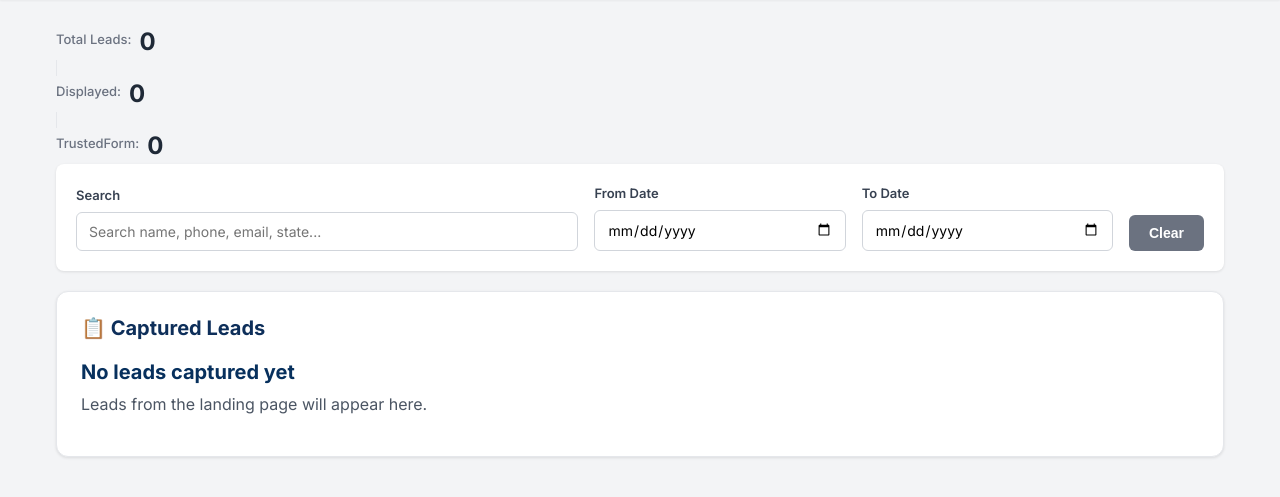
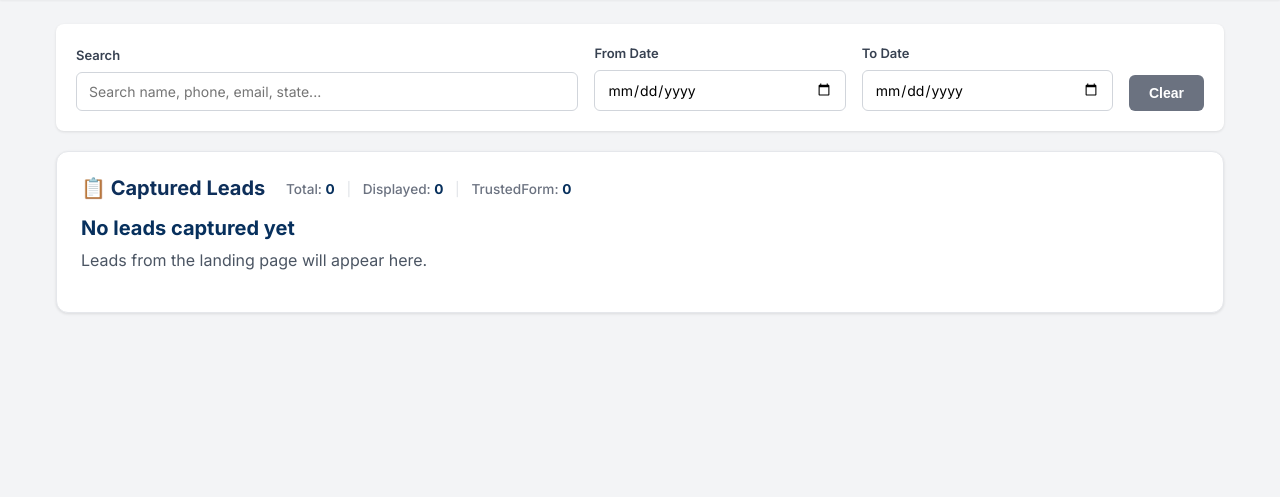
Before and after one commit to bbarnes4318/medicare-arron, a Flask app: page /leads in a window 1280 px wide. Shown: the part 87-584 px from the top of the page. Run offline with Flask 3, Linux system fonts and the light colour scheme; the visitor is signed in with stand-in values (Sample User, id 1); data that the repository does not hold is empty; some libraries are stand-ins or nearby versions.

Commit message:
Final polish: Compact leads page and simplified integration fields

```diff
--- a/templates/integrations.html
+++ b/templates/integrations.html
@@ -246,15 +246,9 @@
             { id: 'last_name', label: 'Last Name', placeholder: 'e.g. last_name' },
             { id: 'phone', label: 'Phone Number', placeholder: 'e.g. caller_id' },
             { id: 'email', label: 'Email Address', placeholder: 'e.g. email_address' },
-            { id: 'address', label: 'Address', placeholder: 'e.g. address_1' },
-            { id: 'city', label: 'City', placeholder: 'e.g. city' },
             { id: 'state', label: 'State', placeholder: 'e.g. region' },
             { id: 'zip_code', label: 'Zip Code', placeholder: 'e.g. postal_code' },
-            { id: 'disclosure', label: 'Disclosure (TCPA)', placeholder: 'e.g. tcpa_consent' },
             { id: 'trustedform_cert_url', label: 'TrustedForm URL', placeholder: 'e.g. trusted_form_cert_url' },
-            { id: 'trustedform_token', label: 'TrustedForm Token', placeholder: 'e.g. trusted_form_token' },
-            { id: 'trustedform_ping_url', label: 'TrustedForm Ping URL', placeholder: 'e.g. trusted_form_ping_url' },
-            { id: 'source', label: 'Source', placeholder: 'e.g. lead_source' },
             { id: 'id', label: 'Lead ID', placeholder: 'e.g. lead_id' },
             { id: 'timestamp', label: 'Timestamp', placeholder: 'e.g. submission_time' }
         ];
--- a/templates/leads.html
+++ b/templates/leads.html
@@ -223,22 +223,7 @@
     </header>
 
     <div class="container">
-        <div class="stat-ribbon">
-            <div class="stat-item">
-                <span class="stat-label">Total Leads:</span>
-                <span class="stat-value" id="totalCount">{{ leads|length if leads else 0 }}</span>
-            </div>
-            <div style="width: 1px; height: 16px; background: #E5E7EB;"></div>
-            <div class="stat-item">
-                <span class="stat-label">Displayed:</span>
-                <span class="stat-value" id="displayedCount">{{ leads|length if leads else 0 }}</span>
-            </div>
-            <div style="width: 1px; height: 16px; background: #E5E7EB;"></div>
-            <div class="stat-item">
-                <span class="stat-label">TrustedForm:</span>
-                <span class="stat-value" id="tfCount">0</span>
-            </div>
-        </div>
+        <!-- Stats moved to header -->
 
         <div class="filters-container">
             <div class="filters-row">
@@ -262,7 +247,18 @@
         </div>
 
         <div class="card">
-            <h2>📋 Captured Leads</h2>
+            <div style="display: flex; justify-content: space-between; align-items: center; margin-bottom: 1rem;">
+                <h2 style="margin: 0;">
+                    📋 Captured Leads
+                    <span style="font-size: 0.85rem; font-weight: 500; color: #6B7280; margin-left: 1rem; vertical-align: middle;">
+                        Total: <span id="totalCount" style="color: #07305d; font-weight: 700;">{{ leads|length if leads else 0 }}</span>
+                        <span style="margin: 0 8px; color: #E5E7EB;">|</span>
+                        Displayed: <span id="displayedCount" style="color: #07305d; font-weight: 700;">{{ leads|length if leads else 0 }}</span>
+                        <span style="margin: 0 8px; color: #E5E7EB;">|</span>
+                        TrustedForm: <span id="tfCount" style="color: #07305d; font-weight: 700;">0</span>
+                    </span>
+                </h2>
+            </div>
 
             {% if leads %}
             <table id="leadsTable">
```
